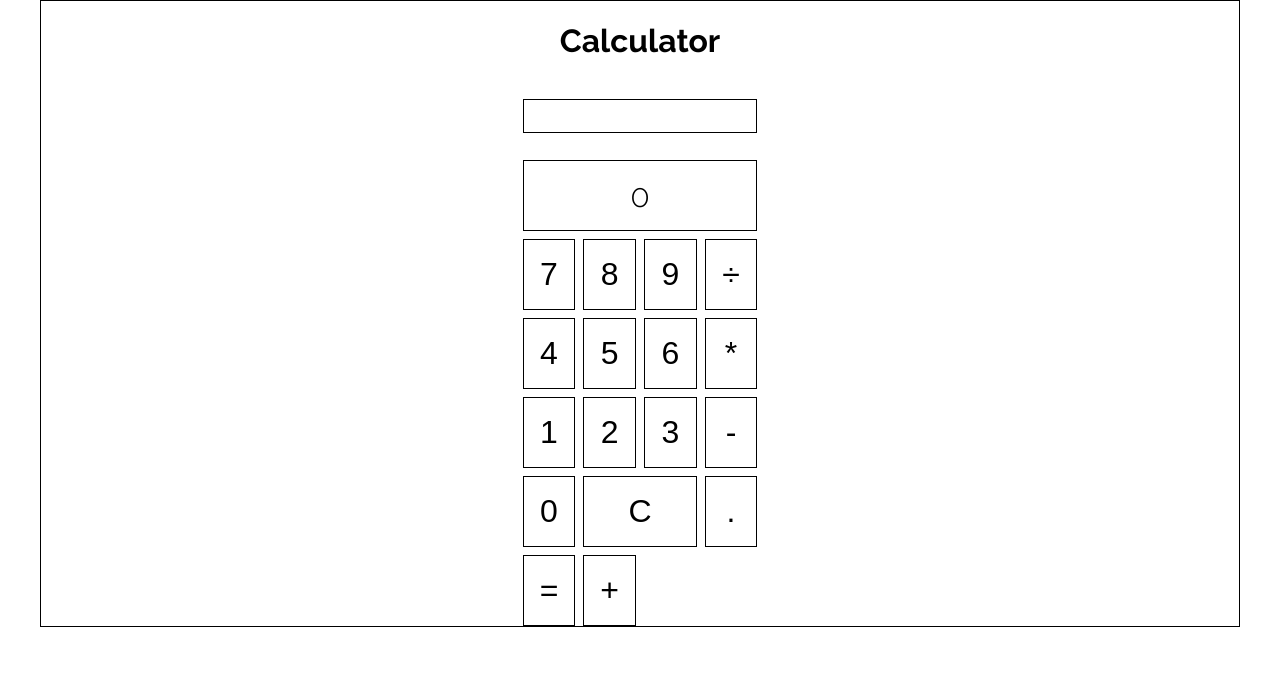
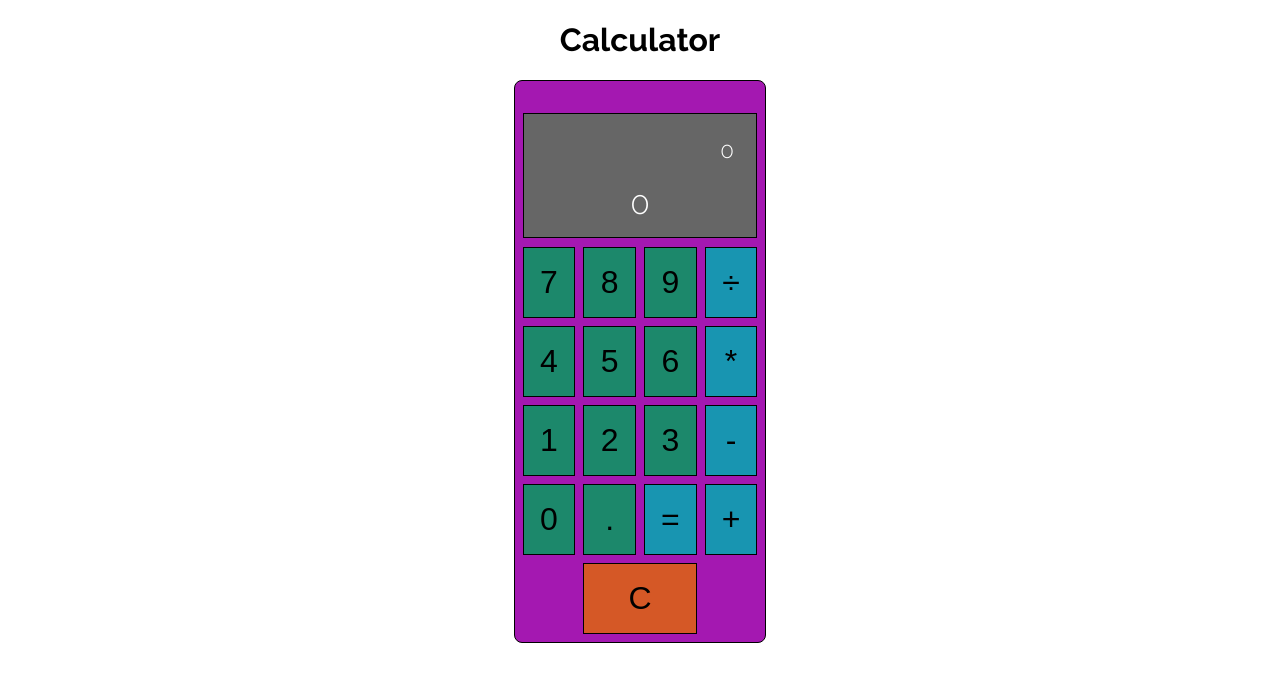
Before and after one commit to CKHarrison/calculator, a plain HTML site: page index.html in a window 1280 px wide. Drawn offline with Linux system fonts and the light colour scheme.

Commit message:
finish style and disable floating point button

```diff
--- a/index.html
+++ b/index.html
@@ -32,7 +32,7 @@
     <button class="item item-interact  operator" value="-">-</button>
 
     <button class="item item-interact number zero">0</button>
-    <button class="item item-interact point number">.</button>
+    <button class="item item-interact number point">.</button>
     <button class="item item-interact operator">=</button>
     <button class="item item-interact operator" value="+">+</button>
     <button class="item item-interact clear ">C</button>
--- a/script.js
+++ b/script.js
@@ -13,7 +13,7 @@ function multiply(a, b) {
 function divide(a, b) {
   if(b === 0) {
     alert('cannot divide by 0');
-      return;
+      return null;
   }
   return a / b;
 }
@@ -49,6 +49,8 @@ let equation = document.querySelector('.running-total');
  let secondNumber = [];
  let total = 0;
  let runningTotal = [];
+ equation.innerHTML = '0';
+ point.disabled = true;
 
 
 function resetCalculator(){
@@ -104,6 +106,10 @@ buttons.forEach(button => button.addEventListener('click', () => {
           console.log(`before calculation: total: ${total} secondNumber: ${secondNumber}`);
           console.log(`second number converted: ${secondNumber.join('')}`)
           total = operate(operator, total, parseFloat(secondNumber.join('')));
+          if(total === null) {
+            display.innerText = 'Cannot divide by 0: press clear';
+            return;
+          }
           console.log(`after calculation: total: ${total} secondNumber: ${secondNumber}`);
           display.innerHTML = total;
           runningTotal.push(secondNumber.join(''));
@@ -129,10 +135,6 @@ buttons.forEach(button => button.addEventListener('click', () => {
 // clear button
 clearBtn.addEventListener('click', ()=> clear());
 
-
-
-
-
 // Control operations
 operators.forEach(operator => operator.addEventListener('click', ()=> {
   if(operator) {
@@ -156,14 +158,14 @@ operators.forEach(operator => operator.addEventListener('click', ()=> {
           firstNumber = null;
           secondNumber = [];
           operator = null;
+          runningTotal = [];
+          equation.innerText = 0;
           break;
         } else {
           break;
         }
       default:
         break;
-
     }
   }
-
 }))
--- a/style.css
+++ b/style.css
@@ -1,5 +1,6 @@
 :root {
   box-sizing: border-box;
+  --display-background: #666;
 }
 
 *, *:before, *::after {
@@ -9,7 +10,6 @@
 body {
   max-width: 1200px;
   margin: 0 auto;
-  border: 1px solid black;
   display: flex;
   flex-direction: column;
   align-items: center;
@@ -26,11 +26,16 @@ button {
 
 .container {
   display: grid;
+  background-color: rgb(164, 24, 177);
+  border: 1px solid black;
+  border-radius: .5em;
+  padding: .5em;
   grid-template-columns: repeat(4, 1fr);
   grid-template-rows: repeat(7, 1fr);
   gap: .5em;
   align-items: center;
   justify-content: center;
+
 }
 
 .item,
@@ -56,17 +61,38 @@ button {
 }
 
 .running-total {
+  background-color: var(--display-background);
+  border-bottom: none;
+  color: white;
+  font-size: 1.4rem;
   grid-column: 1/5;
   grid-row: 1/2;
+  border-bottom: none;
+  margin-bottom: -50px;
+  text-align: right;
+  padding: 1em;
+
 }
 
 .total {
+  border-top: none;
+  background-color: var(--display-background);
+  color: white;
   grid-column: 1/5;
   grid-row: 2/3;
   text-align: center;
 }
 
 .clear {
+  background-color: rgba(215, 90, 36, 0.982);;
   grid-column: 2/4;
-  grid-row: 6;
+  grid-row: 7;
 }
+
+.number {
+  background-color: rgb(28, 136, 107);
+}
+
+.operator {
+  background-color: rgb(24, 149, 177);
+}
```
